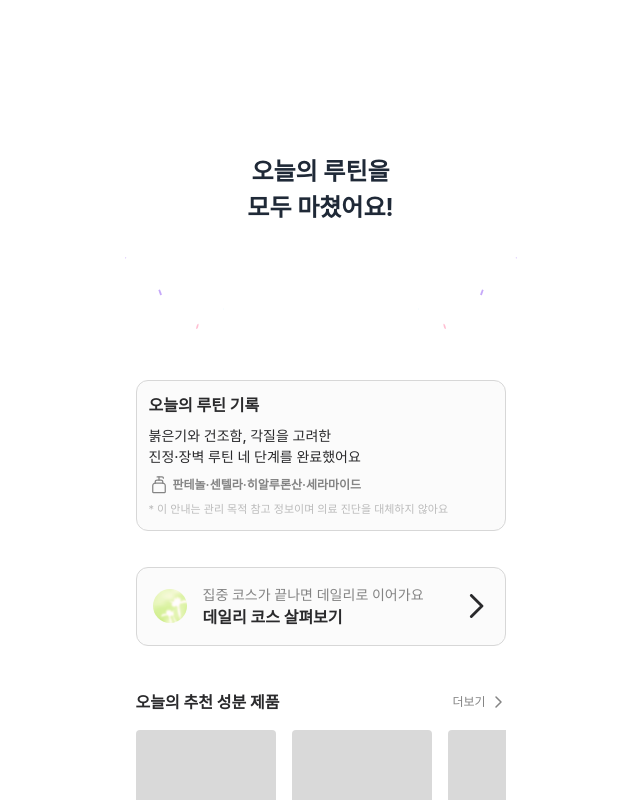
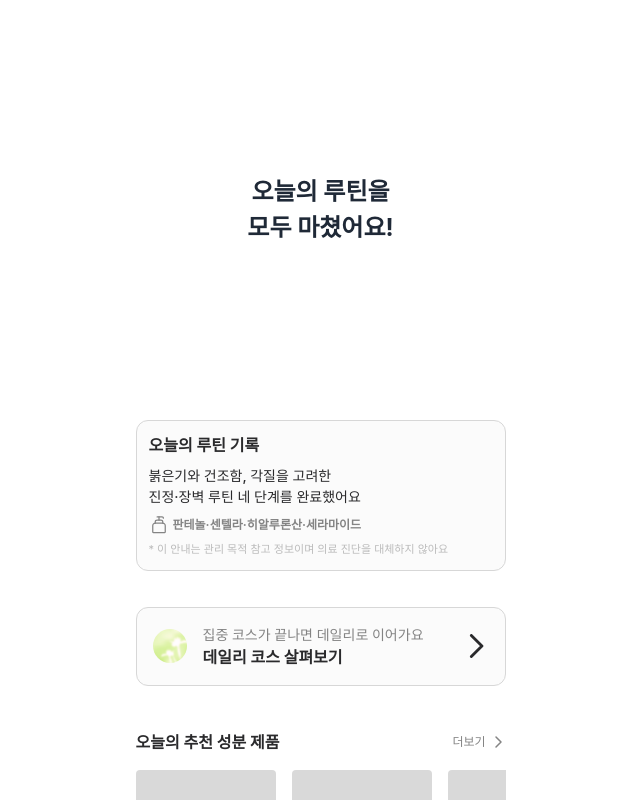
Before and after one commit to duckswell/Frontend, a React (Vite) app: page /care/finish_routine in a window 1280 px wide. Shown: the top 800 px of the page, without its empty margins (312-952 px from the left). Built offline with nearby package versions, Linux system fonts and the light colour scheme; a web font is replaced by a local one.

Commit message:
feat: 컴페티 수정

```diff
--- a/src/routes/FinishRutine.tsx
+++ b/src/routes/FinishRutine.tsx
@@ -1,3 +1,4 @@
+import { useState } from "react";
 import { useNavigate } from "react-router-dom";
 import { useLottie } from "lottie-react";
 
@@ -13,16 +14,25 @@ import * as S from "../styles/FocusCare/FinishRoutine.styles";
 export default function FinishRoutine() {
   const navigate = useNavigate();
 
+  const [isLeftConfettiVisible, setIsLeftConfettiVisible] = useState(true);
+  const [isRightConfettiVisible, setIsRightConfettiVisible] = useState(true);
+
   const leftConfettiOptions = {
     animationData: confettiAnimation,
     loop: false,
     autoplay: true,
+    onComplete: () => {
+      setIsLeftConfettiVisible(false);
+    },
   };
 
   const rightConfettiOptions = {
     animationData: confettiAnimation,
     loop: false,
     autoplay: true,
+    onComplete: () => {
+      setIsRightConfettiVisible(false);
+    },
   };
 
   const { View: leftConfetti } = useLottie(leftConfettiOptions);
@@ -36,9 +46,9 @@ export default function FinishRoutine() {
     <S.Page>
       <S.Content>
         <S.CompletionSection>
-          <S.LeftConfetti aria-hidden="true">
-            {leftConfetti}
-          </S.LeftConfetti>
+          {isLeftConfettiVisible && (
+            <S.LeftConfetti aria-hidden="true">{leftConfetti}</S.LeftConfetti>
+          )}
 
           <S.CompletionTitle>
             오늘의 루틴을
@@ -46,21 +56,18 @@ export default function FinishRoutine() {
             모두 마쳤어요!
           </S.CompletionTitle>
 
-          <S.RightConfetti aria-hidden="true">
-            {rightConfetti}
-          </S.RightConfetti>
+          {isRightConfettiVisible && (
+            <S.RightConfetti aria-hidden="true">
+              {rightConfetti}
+            </S.RightConfetti>
+          )}
         </S.CompletionSection>
 
         <S.InformationSection>
           <RoutineRecordCard
             symptoms="붉은기와 건조함, 각질"
             routineName="진정·장벽 루틴"
-            ingredients={[
-              "판테놀",
-              "센텔라",
-              "히알루론산",
-              "세라마이드",
-            ]}
+            ingredients={["판테놀", "센텔라", "히알루론산", "세라마이드"]}
           />
 
           <S.DailyCard type="button">
@@ -75,16 +82,10 @@ export default function FinishRoutine() {
                 집중 코스가 끝나면 데일리로 이어가요
               </S.DailyDescription>
 
-              <S.DailyTitle>
-                데일리 코스 살펴보기
-              </S.DailyTitle>
+              <S.DailyTitle>데일리 코스 살펴보기</S.DailyTitle>
             </S.DailyTextArea>
 
-            <S.GotoIcon
-              src="/assets/Goto.svg"
-              alt=""
-              aria-hidden="true"
-            />
+            <S.GotoIcon src="/assets/Goto.svg" alt="" aria-hidden="true" />
           </S.DailyCard>
         </S.InformationSection>
 
--- a/src/styles/FocusCare/FinishRoutine.styles.ts
+++ b/src/styles/FocusCare/FinishRoutine.styles.ts
@@ -32,7 +32,7 @@ export const CompletionSection = styled.section`
   justify-content: center;
 
   width: 100%;
-  height: 380px;
+  height: 420px;
 `;
 
 export const CompletionTitle = styled.h1`
@@ -50,12 +50,12 @@ export const CompletionTitle = styled.h1`
 export const LeftConfetti = styled.div`
   position: absolute;
   top: 50%;
-  left: -90px;
+  left: -140px;
 
   z-index: 1;
 
-  width: 240px;
-  height: 320px;
+  width: 340px;
+  height: 420px;
 
   transform: translateY(-50%);
 
@@ -70,12 +70,12 @@ export const LeftConfetti = styled.div`
 export const RightConfetti = styled.div`
   position: absolute;
   top: 50%;
-  right: -90px;
+  right: -140px;
 
   z-index: 1;
 
-  width: 240px;
-  height: 320px;
+  width: 340px;
+  height: 420px;
 
   transform: translateY(-50%) scaleX(-1);
 
```
